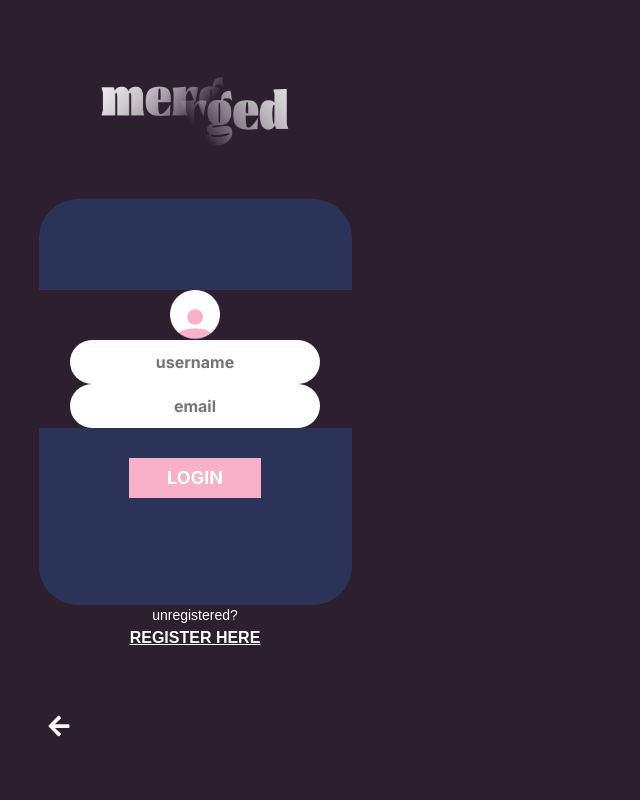
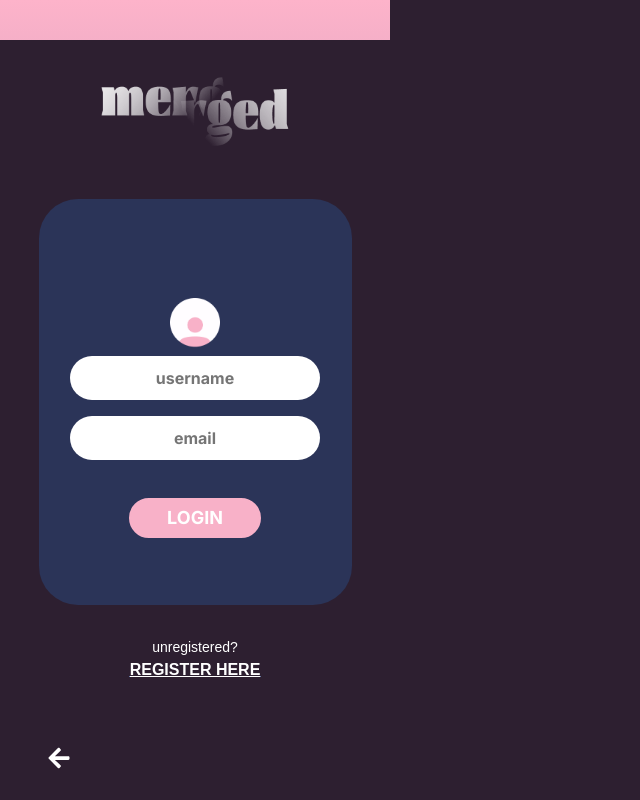
Before and after one commit to Merged-project/React-Merged, a React (Create React App) app: page /login in a window 1280 px wide. Shown: the whole page, without its empty margins (0-640 px from the left). Built offline with nearby package versions, Linux system fonts and the light colour scheme; the HTML template or start-up script is replaced by a standard one.

Commit message:
added new styles

```diff
--- a/src/App.css
+++ b/src/App.css
@@ -6,8 +6,9 @@
   max-height: 844px;
   background-size: 390px 844px;
 
+
 }
 
-body {
+/* body {
   background-color: #2D1F30;
-}
+} */
--- a/src/stylesheets/Login.css
+++ b/src/stylesheets/Login.css
@@ -21,6 +21,7 @@
     font-size: 14px;
     font-weight: 300;
     margin-bottom: 0;
+    margin-top: 2rem;
 }
 
 .register-here-text{
@@ -37,7 +38,10 @@
     display: flex;
     margin-top: 8rem;
     padding-right: 17rem;
+}
 
+div{
+    background: none;
 }
 
 .logo{
@@ -50,7 +54,9 @@
 .button{
     margin:auto;
     margin-top: 30px;
-    margin-bottom:0px;
+    margin-bottom:0;
+    border-radius: 40px;
+
 }
 
 form.login-form{
@@ -59,6 +65,15 @@
     margin: auto;
     padding-top: 2rem;
     box-sizing: border-box;
-    padding-bottom: 3rem;
     margin-top: 2rem;
 }
+
+img.image{
+    background: none;
+    width: 20rem;
+    height: 20rem;
+}
+
+input#name, input#email{
+    margin:0.5rem;
+}
```
